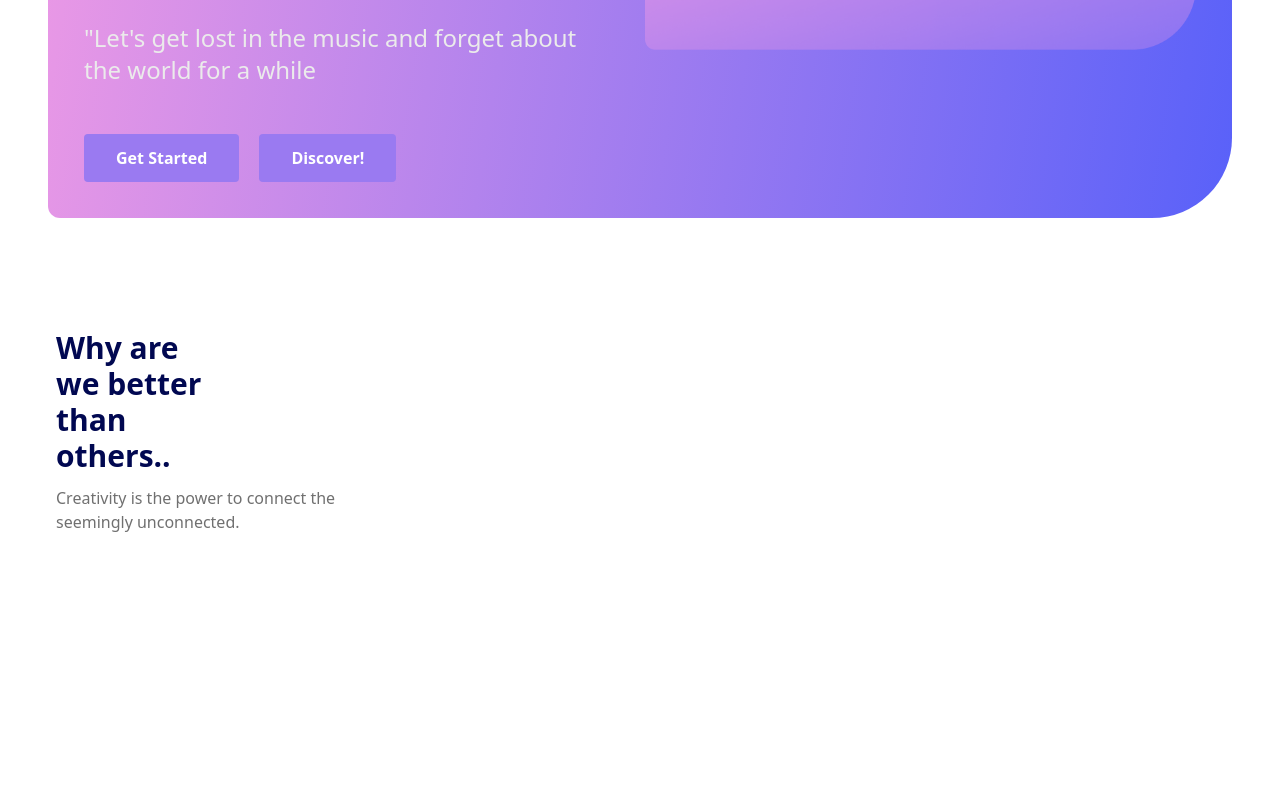
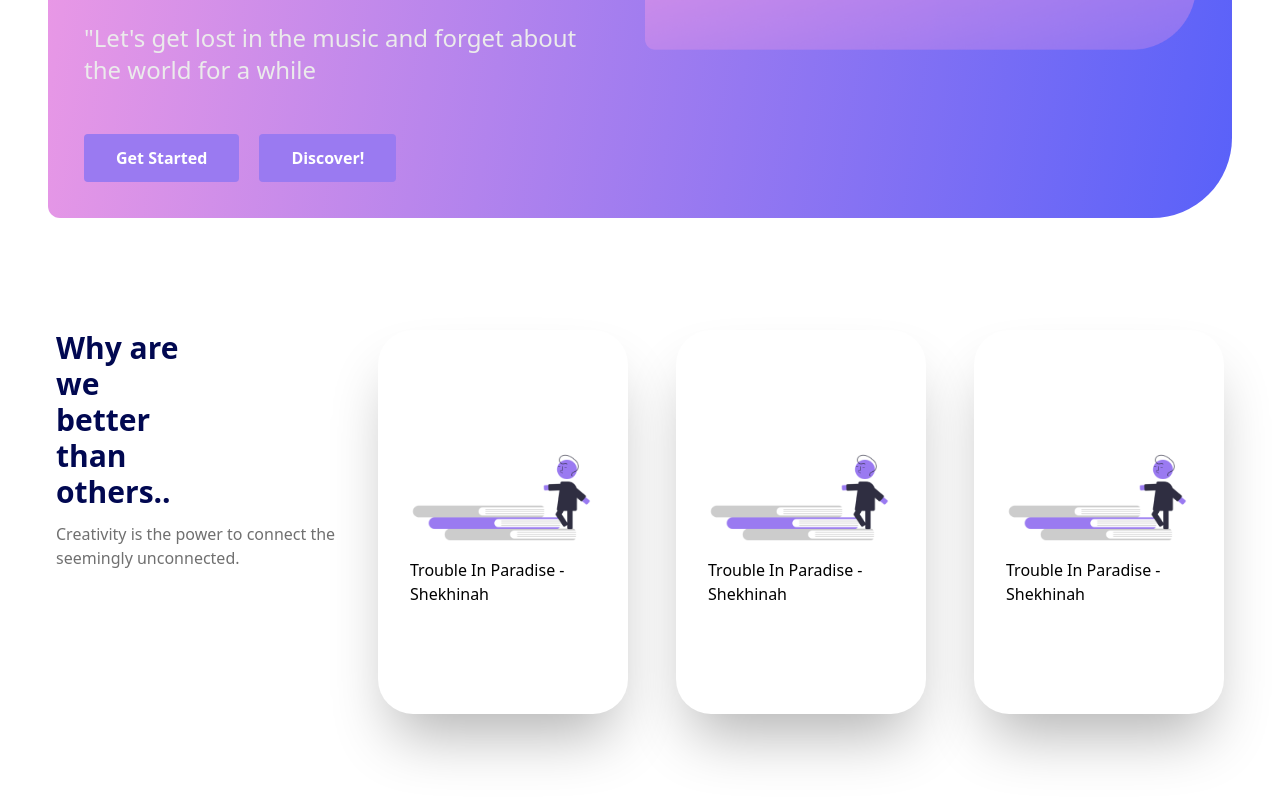
Before and after one commit to chelahcynthia/savannah-front, a React (Create React App) app: page / in a window 1280 px wide. Shown: the part 498-1298 px from the top of the page. Before the commit the page ends 1128 px from the top, so only its background shows below. Built offline with nearby package versions, Linux system fonts and the light colour scheme.

Commit message:
Cards styling

```diff
--- a/src/components/Albums.js
+++ b/src/components/Albums.js
@@ -1,13 +1,40 @@
 import React from 'react'
+import featuredImage from '../assets/feature.png';
 
 const Albums = () => {
   return (
     <div className='my-24 md:px-14 px-4 max-w-screen-2xl mx-auto'>
-        <div>
+        <div className='flex flex-col lg:flex-row justify-between items-start gap-10'>
             <div className='lg:w-1/4'>
             <h3 className='text-3xl text-primary font-bold lg:w-1/2 mb-3'>Why are we better than others..</h3>
             <p className='text-base text-tertiary'>Creativity is the power to connect the seemingly unconnected.</p>
         </div>
+        {/* album cards */}
+        <div className='w-full lg:w-3/4'>
+            <div className='grid md:grid-cols-3 sm:grid-cols-2 items-start md:gap-12 gap-8'>
+            <div className='bg-[rgba(255, 255, 255, 0.04) rounded-[35px] h-96 shadow-3xl p-8 items bg-center flex justify-center items-center hover:translate-y-4 transition-all duration-300 cursor-pointer'>
+                <div>
+                    <img src={featuredImage} alt="" />
+                    <h3 text-2xl font-semibold text-primary px-5 text-center>Trouble In Paradise - Shekhinah</h3>
+
+                </div>
+            </div>
+            <div className='bg-[rgba(255, 255, 255, 0.04) rounded-[35px] h-96 shadow-3xl p-8 items bg-center flex justify-center items-center hover:translate-y-4 transition-all duration-300 cursor-pointer'>
+                <div>
+                    <img src={featuredImage} alt="" />
+                    <h3 text-2xl font-semibold text-primary px-5 text-center>Trouble In Paradise - Shekhinah</h3>
+
+                </div>
+            </div>
+            <div className='bg-[rgba(255, 255, 255, 0.04) rounded-[35px] h-96 shadow-3xl p-8 items bg-center flex justify-center items-center hover:translate-y-4 transition-all duration-300 cursor-pointer'>
+                <div>
+                    <img src={featuredImage} alt="" />
+                    <h3 text-2xl font-semibold text-primary px-5 text-center>Trouble In Paradise - Shekhinah</h3>
+
+                </div>
+            </div>
+            </div>
+             </div>
         </div>
         </div>
   )
--- a/tailwind.config.js
+++ b/tailwind.config.js
@@ -10,7 +10,9 @@ module.exports = {
         "secondary": "#9A7AF1",
         "tertiary": "#707070",
         "pink": "EE9AE5"
-
+      },
+      boxShadow: {
+        '3xl': '0 35px 60px -15px rgba(0,0,0,0.3)',
       }
     },
   },
```
Also changed, not shown: src/assets/feature.png (added).
